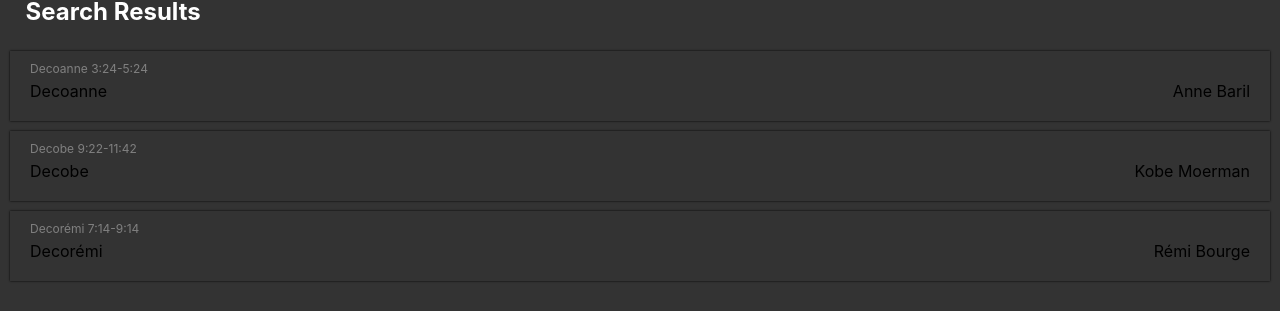
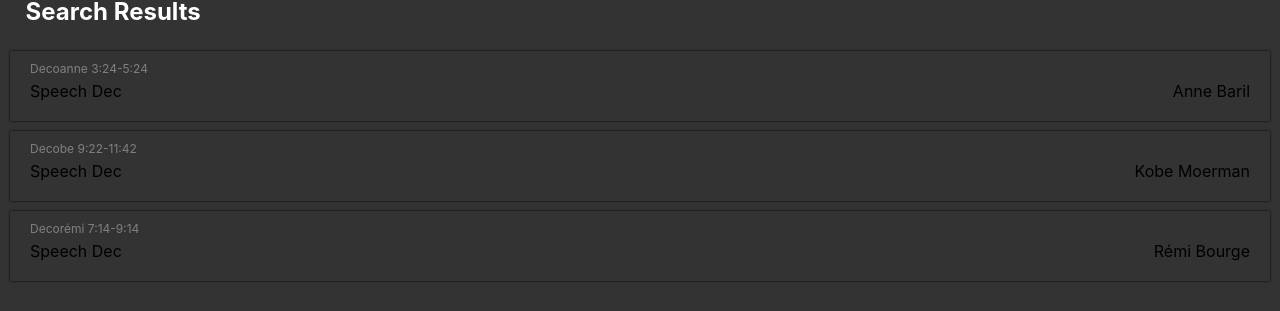
Before and after one commit to zakaria-n/Spotify-Pod-Engine, a React (Create React App) app in the folder frontend/app/: page / in a window 1280 px wide. Both pictures are taken after a click on the button 445 px from the left and 235 px from the top of the page. Shown: the part 290-601 px from the top of the page. Built offline with nearby package versions, Linux system fonts and the light colour scheme.

Commit message:
almost done. pb with playing external audio

```diff
--- a/frontend/app/src/components/SearchResults.jsx
+++ b/frontend/app/src/components/SearchResults.jsx
@@ -41,7 +41,7 @@ export default class SearchResults extends React.Component {
         className={"result pod"} key={"pod_" + pod.title.value + pod.publisher.value}>
             {/* {console.log(pod)} */}
             <span className="type">{pod.title} {pod.start}-{pod.end}</span>
-            <span className="title">{pod.title}</span>
+            <span className="title">{pod.show}</span>
             <span className="publisher">{pod.publisher}</span>
         </div>
     };
--- a/frontend/app/src/pages/pod.page.jsx
+++ b/frontend/app/src/pages/pod.page.jsx
@@ -51,7 +51,7 @@ export default class PodPage extends React.Component {
                         <>
                             {console.log(this.state.pod)}
                             <div className="titlebar">
-                                <h1>{this.state.pod.title}</h1>
+                                <h1>{this.state.pod.title}  {this.state.pod.start}-{this.state.pod.end}</h1>
                                 <h2>{this.state.pod.show}</h2>
                             </div>
                             <div className="topbar">
```
